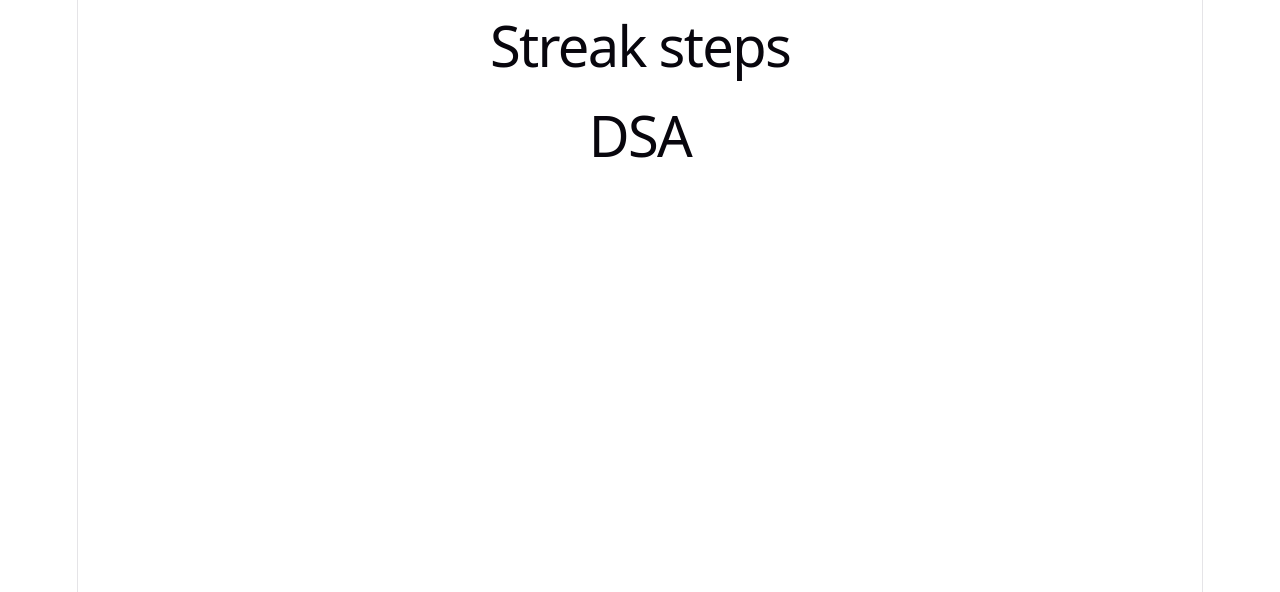
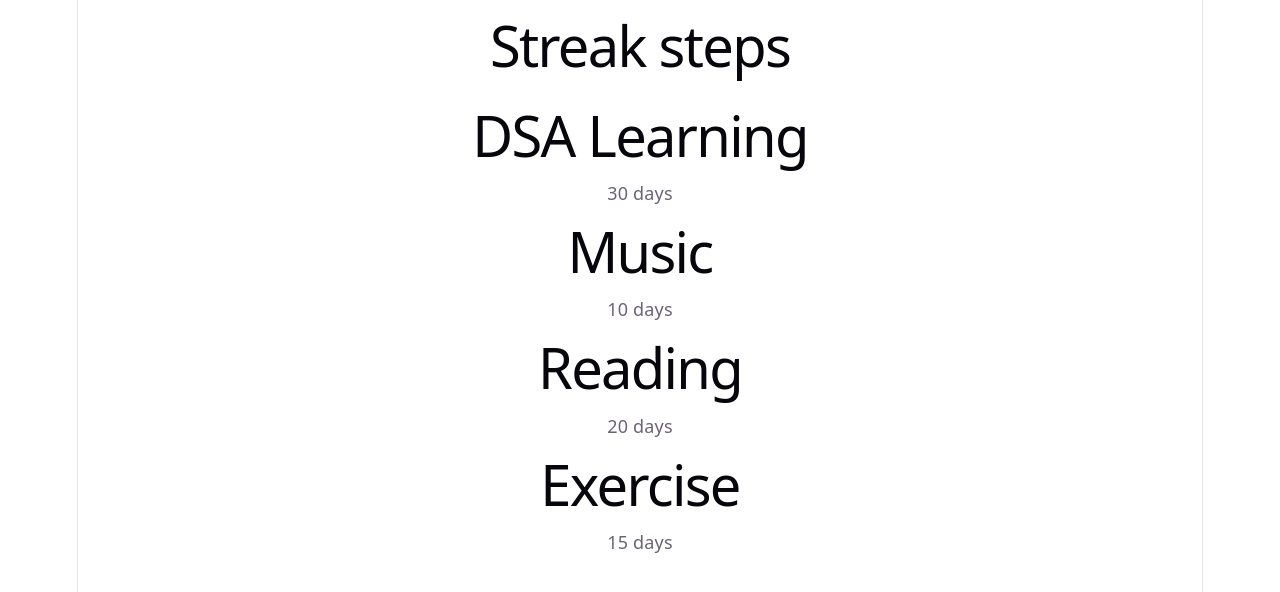
Before and after one commit to BJ008Creative/StreakSteps, a React (Vite) app: page / in a window 1280 px wide. Shown: the top 592 px of the page. Built offline with nearby package versions, Linux system fonts and the light colour scheme.

Commit message:
checked the object props

```diff
--- a/src/App.jsx
+++ b/src/App.jsx
@@ -1,9 +1,40 @@
 import { Dashboard } from "./components/Dashboard";
 import { StreakCard } from "./components/StreakCard";
 
+const goals = [
+    {
+        name: "DSA Learning",
+        days: 30
+    },
+    {
+        name: "Music",
+        days: 10
+    },
+    {
+        name: "Reading",
+        days: 20
+    },
+    {
+        name: "Exercise",
+        days: 15
+    }
+];
+
 function App() {
-   return (<><Dashboard></Dashboard>
-   <StreakCard goal="DSA "></StreakCard>
-   </>);
+    return (
+        <>
+            <Dashboard />
+
+            {goals.map((goal, index) => {
+                return (
+                    <StreakCard
+                        key={index}
+                        goal={goal}
+                    />
+                );
+            })}
+        </>
+    );
 }
+
 export default App;
--- a/src/components/StreakCard.jsx
+++ b/src/components/StreakCard.jsx
@@ -1,6 +1,10 @@
-function StreakCard(props){
-    return(<><h1>{props.goal}</h1>
+function StreakCard(props) {
+    return (
+        <>
+            <h1>{props.goal.name}</h1>
+            <p>{props.goal.days} days</p>
+        </>
+    );
+}
 
-    </>);
-}
-export {StreakCard};
+export { StreakCard };
```
